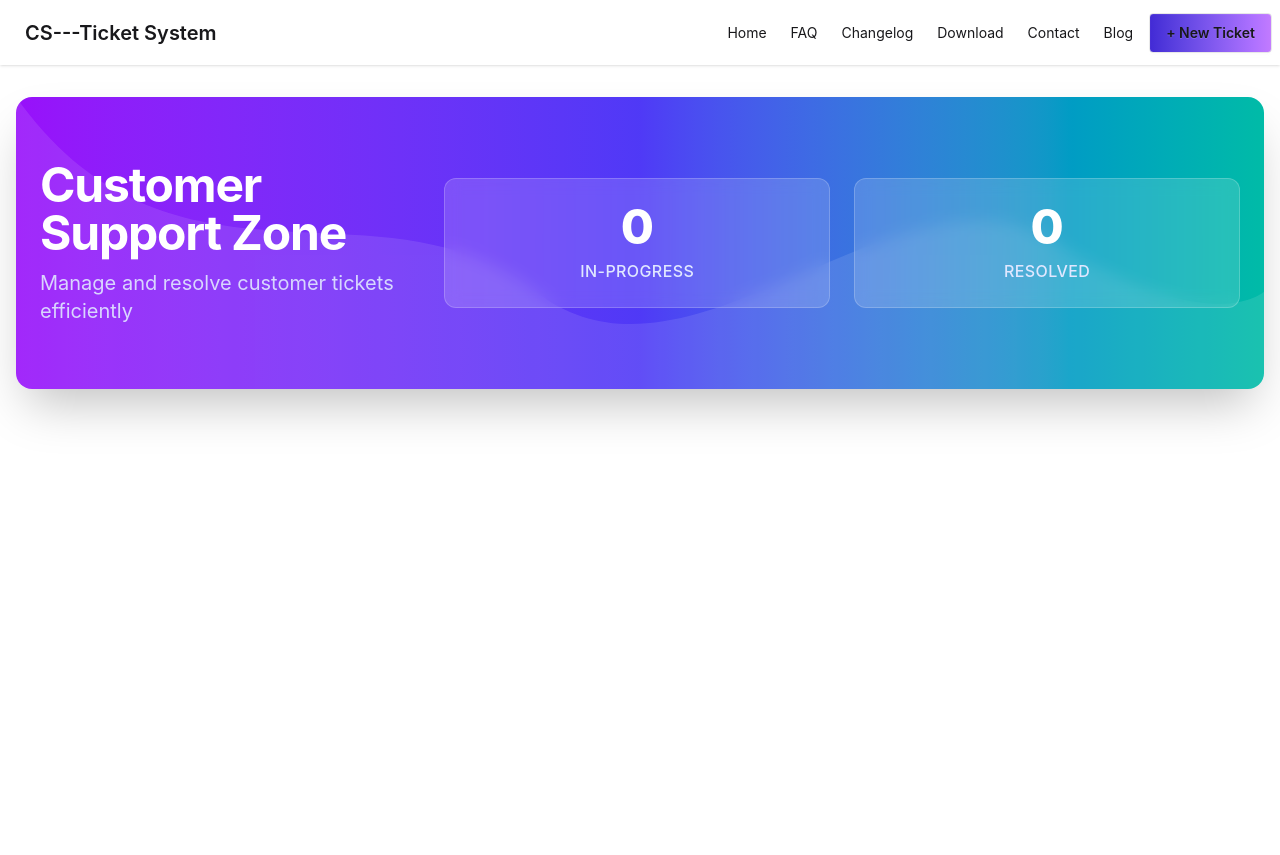
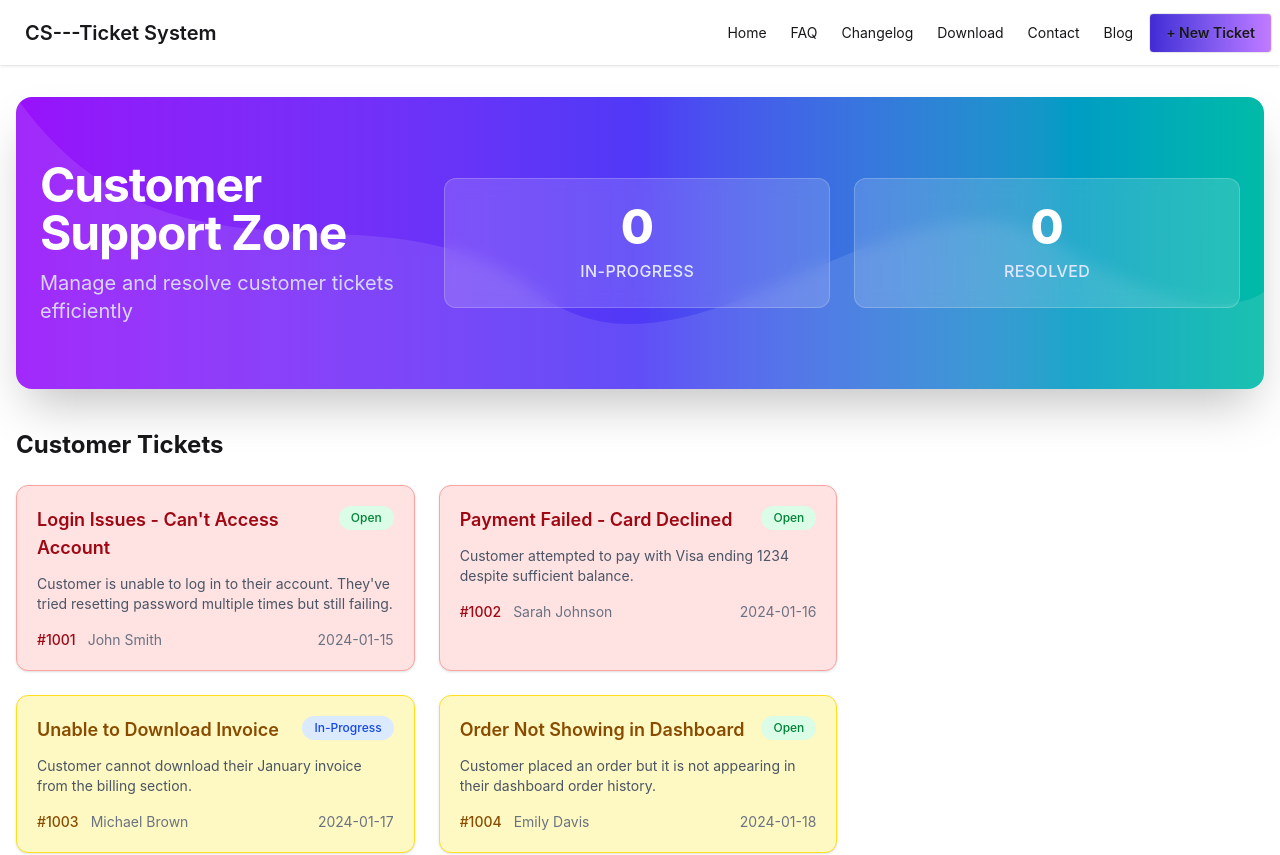
Before and after one commit to MahiuddinZilani/a2-customer-support-zone, a React (Vite) app: page / in a window 1280 px wide. Shown: the top 855 px of the page. Before the commit the page ends 800 px from the top, so only its background shows below. Built offline with nearby package versions, Linux system fonts and the light colour scheme.

Commit message:
customer tickets list is added with fake json

```diff
--- a/package.json
+++ b/package.json
@@ -13,6 +13,7 @@
     "@tailwindcss/vite": "^4.2.1",
     "react": "^19.2.0",
     "react-dom": "^19.2.0",
+    "react-toastify": "^11.0.5",
     "tailwindcss": "^4.2.1"
   },
   "devDependencies": {
--- a/src/App.jsx
+++ b/src/App.jsx
@@ -2,12 +2,28 @@ import { useState } from "react";
 import "./App.css";
 import Navbar from "./components/Navbar";
 import Banner from "./components/Banner";
+import { initialTickets } from "./data/tickets";
+import { toast } from "react-toastify";
+import TicketCard from "./components/TicketCard";
 
 function App() {
+  const [tickets, setTickets] = useState(initialTickets);
   const [inProgressTasks, setInProgressTasks] = useState([]);
   const [resolvedCount, setResolvedCount] = useState(0);
 
   const inProgressCount = inProgressTasks.length;
+
+  const handleSelectTicket = (ticket) => {
+    if (inProgressTasks.some((t) => t.id === ticket.id)) {
+      toast.info("This ticket is already in progress!");
+      return;
+    }
+
+    setInProgressTasks((prev) => [...prev, ticket]);
+    toast.success(`Ticket #${ticket.id} added to In-Progress`);
+  };
+
+  // console.log(tickets);
 
   return (
     <>
@@ -18,6 +34,22 @@ function App() {
           inProgressCount={inProgressCount}
           resolvedCount={resolvedCount}
         ></Banner>
+
+        <div className="mt-10 grid grid-cols-1 lg:grid-cols-3 gap-8">
+          {/* Left - Customer Tickets */}
+          <div className="lg:col-span-2">
+            <h2 className="text-2xl font-bold mb-6">Customer Tickets</h2>
+            <div className="grid grid-cols-1 md:grid-cols-2 gap-6">
+              {tickets.map((ticket) => (
+                <TicketCard
+                  key={ticket.id}
+                  ticket={ticket}
+                  onSelect={handleSelectTicket}
+                ></TicketCard>
+              ))}
+            </div>
+          </div>
+        </div>
       </main>
     </>
   );
--- /dev/null
+++ b/src/components/TicketCard.jsx
@@ -0,0 +1,46 @@
+import React from "react";
+
+const TicketCard = ({ ticket, onSelect }) => {
+  const priorityColor =
+    {
+      HIGH: "bg-red-100 text-red-800 border-red-300",
+      MEDIUM: "bg-yellow-100 text-yellow-800 border-yellow-300",
+      LOW: "bg-green-100 text-green-800 border-green-300",
+    }[ticket.priority] || "bg-gray-100";
+
+  const statusColor =
+    {
+      Open: "bg-green-100 text-green-700",
+      "In-Progress": "bg-blue-100 text-blue-700",
+    }[ticket.status] || "bg-gray-100";
+
+  return (
+    <div
+      className={`p-5 rounded-xl border shadow-sm hover:shadow-md transition cursor-pointer ${priorityColor}`}
+      onClick={() => onSelect(ticket)}
+    >
+      <div className="flex justify-between items-start mb-3">
+        <h3 className="font-semibold text-lg">{ticket.title}</h3>
+        <span
+          className={`px-3 py-1 rounded-full text-xs font-medium ${statusColor}`}
+        >
+          {ticket.status}
+        </span>
+      </div>
+
+      <p className="text-gray-600 text-sm mb-4 line-clamp-2">
+        {ticket.description}
+      </p>
+
+      <div className="flex justify-between text-sm">
+        <div>
+          <span className="font-medium">#{ticket.id}</span>
+          <span className="ml-3 text-gray-500">{ticket.customer}</span>
+        </div>
+        <span className="text-gray-500">{ticket.createdAt}</span>
+      </div>
+    </div>
+  );
+};
+
+export default TicketCard;
```
Also changed, not shown: 1 other file (tests, documents, lock files or other folders).
